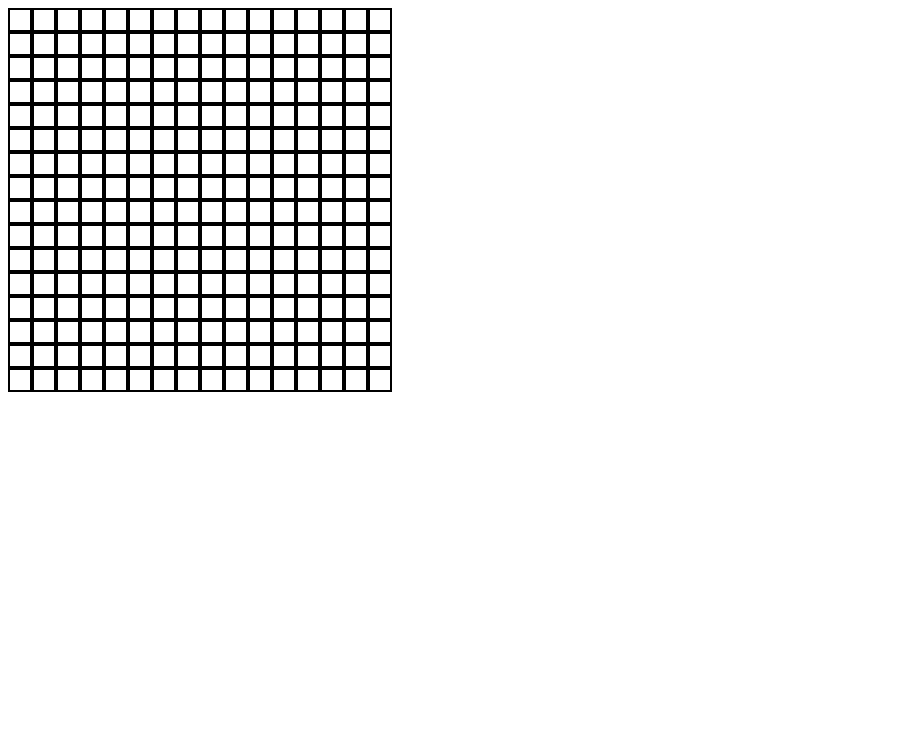
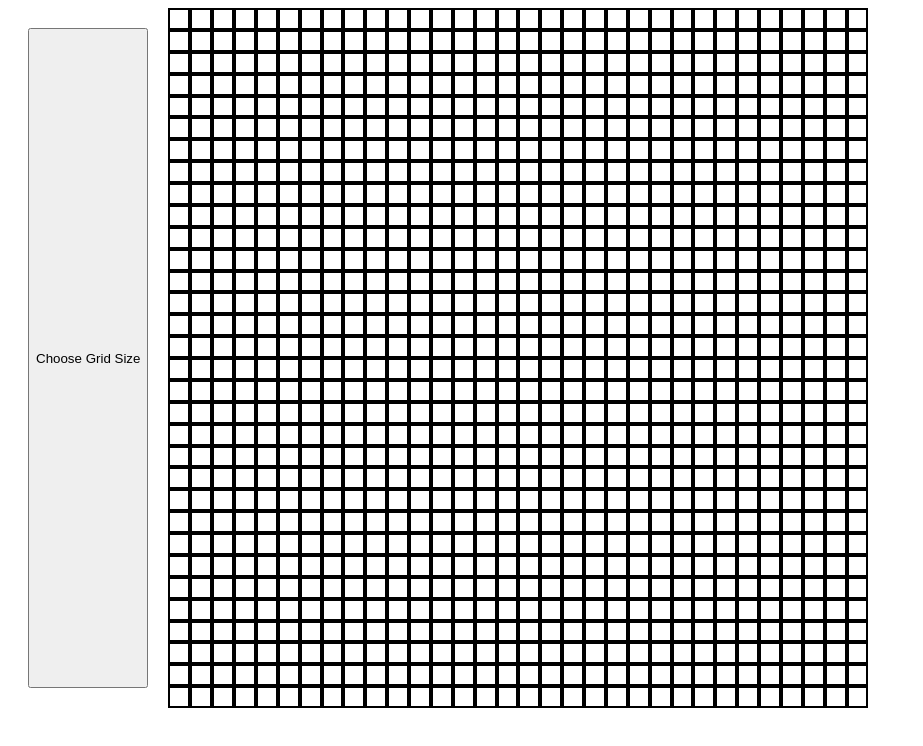
Before and after one commit to Sam-L-White/etch-a-sketch, a plain HTML site: page index.html in a window 1280 px wide. Shown: the whole page, without its empty margins (0-923 px from the left). Drawn offline with Linux system fonts and the light colour scheme.

Commit message:
Add button and function to change grid size

```diff
--- a/index.html
+++ b/index.html
@@ -9,8 +9,17 @@
     <script src="script.js" defer></script>
 </head>
 <body>
-    <div class="grid-container">
+    <div class="game">
+        <div class="game-buttons">
+            <button class="button-size">Choose Grid Size</button>
 
+
+
+        </div>
+        <div class="grid-container">
+
+        </div>
     </div>
+
 </body>
 </html>
--- a/script.js
+++ b/script.js
@@ -1,13 +1,13 @@
-function createGrid(){
+function createGrid(inputSize = 32){
 
-    for (y = 0; y < 16; y++){
+    for (y = 0; y < inputSize; y++){
 
         const container = document.querySelector(".grid-container")
         let row = document.createElement("div")
         row.classList.add(`grid-row-${y}`)
         container.appendChild(row)
 
-        for (x = 0; x < 16; x++){
+        for (x = 0; x < inputSize; x++){
 
             const container = document.querySelector(`.grid-row-${y}`);
             let div = document.createElement("div")
@@ -16,13 +16,29 @@ function createGrid(){
         }
     }
 
+    divs = document.querySelectorAll(".grid-div")
+    divs.forEach(div => div.addEventListener('mouseover', function(e){
+    e.target.style.background = "black"
+    }))
 }
 
 
+buttonSize = document.querySelector(".button-size")
+buttonSize.addEventListener('click', function(){
+    inputSize = prompt("Please enter a grid size - e.g. 48 will create a 48x48 grid. Maximum number is 100")
+    if (inputSize > 100){
+        alert("Maximum value is 100")
+        return;
+    }
+    const container = document.querySelector('.grid-container');
+    removeAllChildNodes(container);
+    createGrid(inputSize)
+})
+
+function removeAllChildNodes(parent) {
+    while (parent.firstChild) {
+        parent.removeChild(parent.firstChild);
+    }
+}
 
 createGrid()
-
-divs = document.querySelectorAll(".grid-div")
-divs.forEach(div => div.addEventListener('mouseover', function(e){
-    e.target.style.background = "black"
-}))
--- a/style.css
+++ b/style.css
@@ -1,14 +1,34 @@
-.grid-container{
+.game{
     display: flex;
 
 }
-.grid-row{
+.game-buttons{
     display: flex;
+    flex-direction: column;
+}
+
+.game-buttons button{
+    flex: auto;
+    justify-content: center;
+    margin: 20px;
+}
+.grid-container{
+    display: flex;
+    flex-direction: column;
+    height: 700px;
+    width: 700px;
+    justify-content: center;
+
+
+}
+.grid-container div{
+    display: flex;
+    flex: auto;
 }
 .grid-div{
+    flex: auto;
     border-style: solid;
     border-color: black;
     border-width: 2px;
-    width: 20px;
-    height: 20px;
+
 }
```
